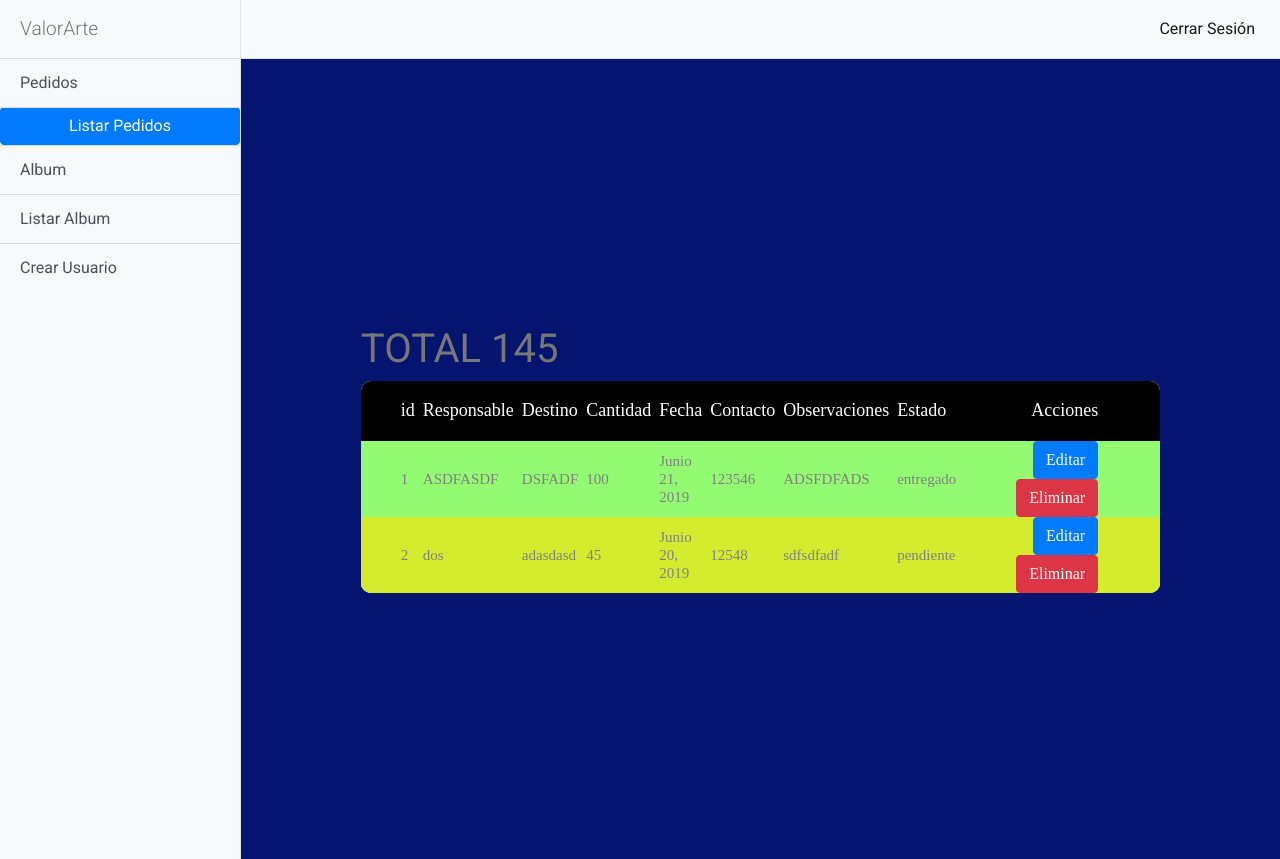
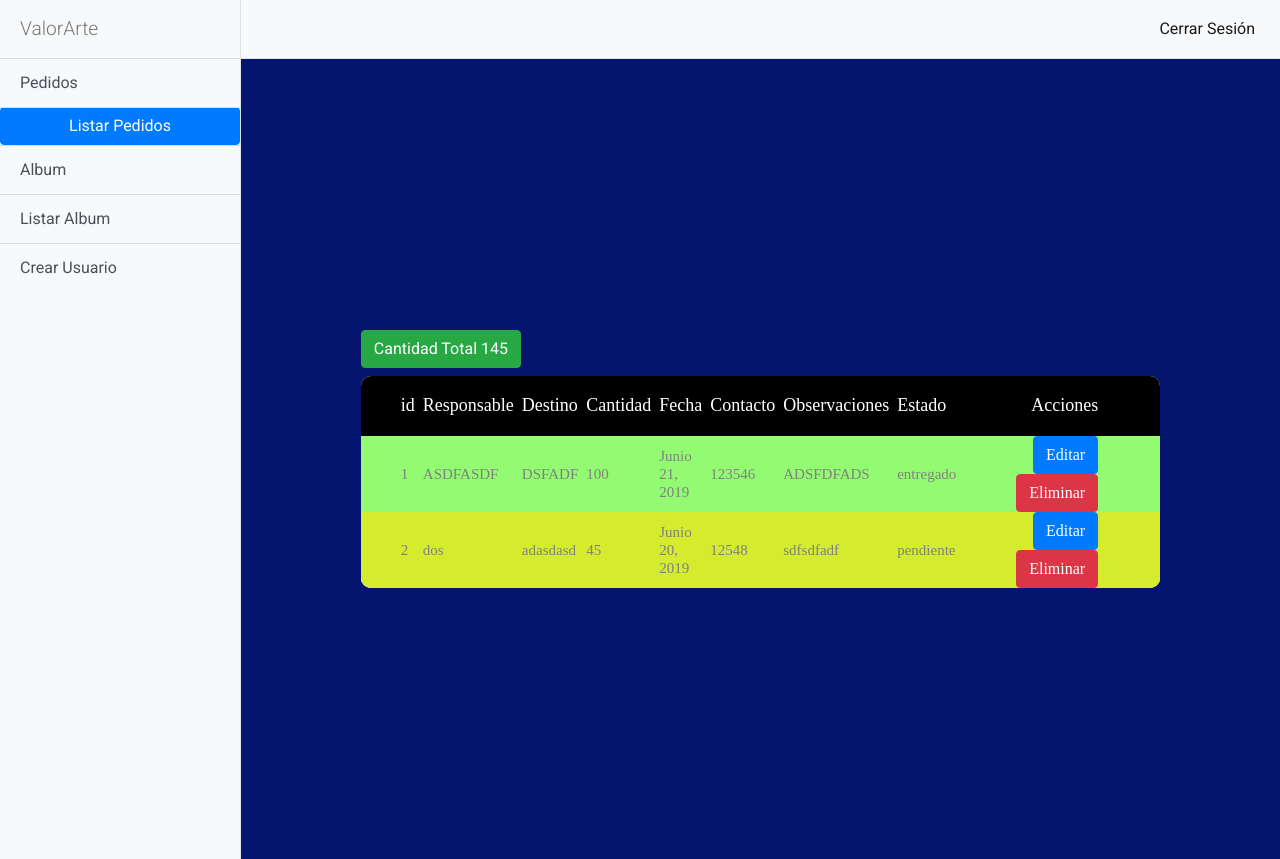
Before and after one commit to rafaelrv95/vpaf, a Django app: a page that uses templates/pedidos/pedidos_list.html in a window 1280 px wide. Run offline with Django 3.2, Linux system fonts and the light colour scheme; a user stored in the database is signed in; data comes from the database, SQL or seed files in the repository; both versions use the stored data as it was after the commit; some libraries are stand-ins or nearby versions.

Commit message:
vista del total pedidos -temporal v 1.1-

```diff
--- a/templates/pedidos/pedidos_list.html
+++ b/templates/pedidos/pedidos_list.html
@@ -138,7 +138,7 @@
                     {% endif %}
 
 
-                    <h1>TOTAL {{cantidad_total}}</h1>
+                    <h1 class="btn btn-success">Cantidad Total {{cantidad_total}}</h1>
 
 
 
```
Also changed, not shown: db.sqlite3.
